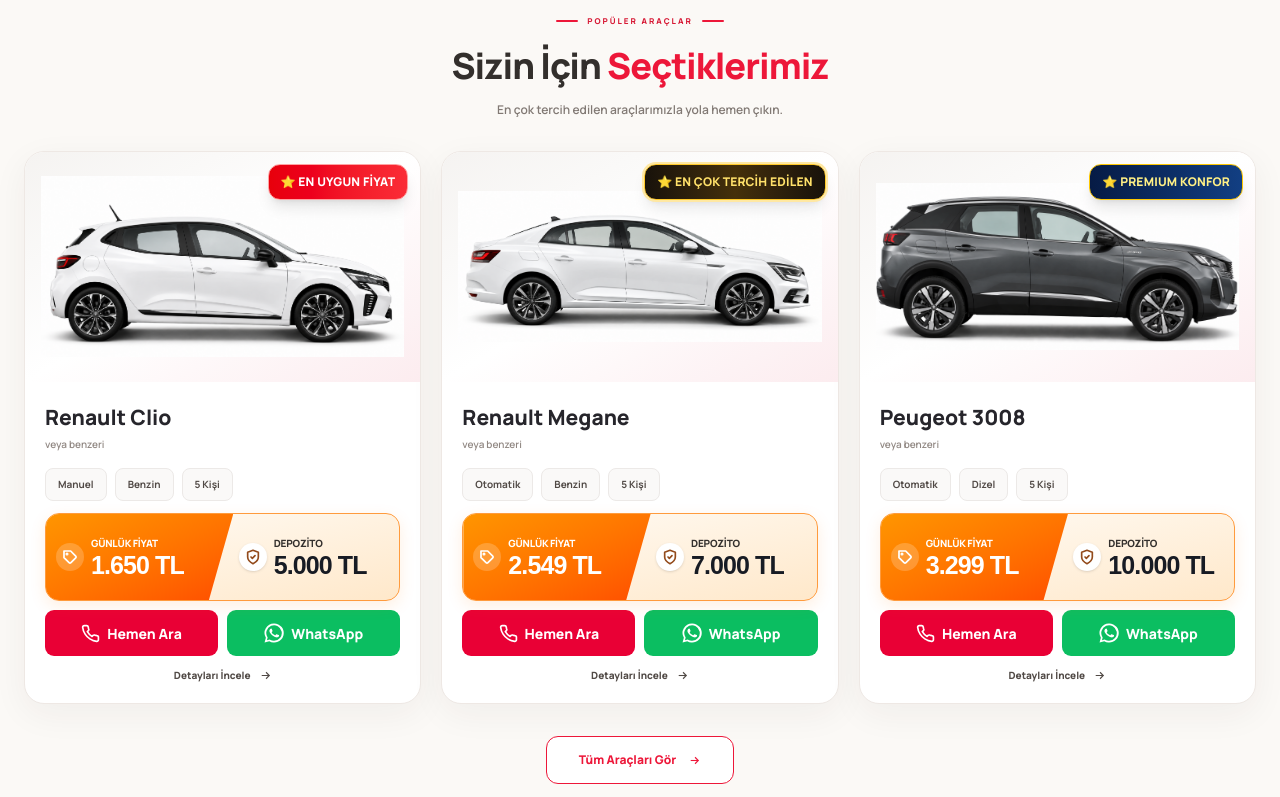
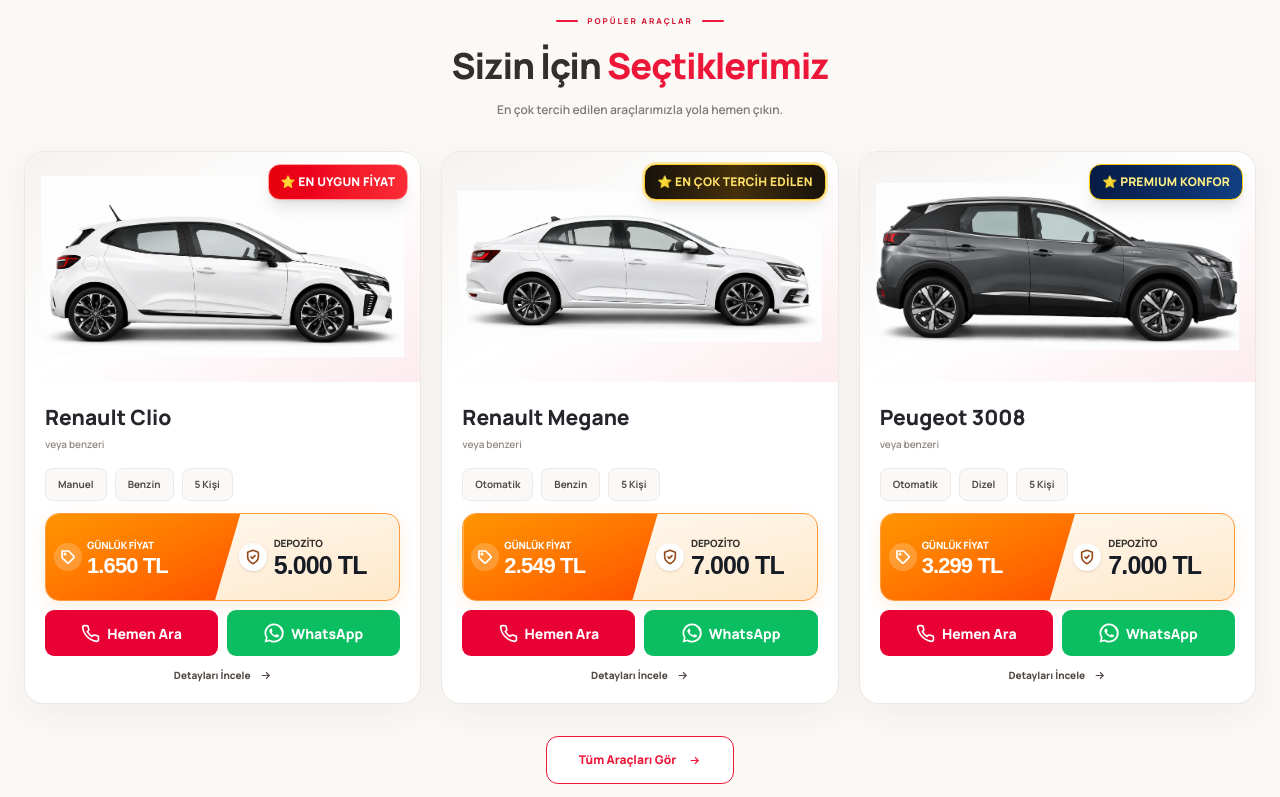
Before and after one commit to dursunalihaslak-tech/m2car-yeni, a Next.js app: page / in a window 1280 px wide. Shown: the part 376-1173 px from the top of the page. Built offline with nearby package versions, Linux system fonts and the light colour scheme.

Commit message:
Fiyat kartlari hizalama duzenlemesi

```diff
--- a/app/page.tsx
+++ b/app/page.tsx
@@ -397,12 +397,12 @@
 
   {/* TURUNCU GUNLUK FIYAT ALANI */}
   <div
-    className="absolute inset-y-0 left-0 w-[53%] bg-gradient-to-br from-[#FF9500] via-[#FF7600] to-[#FF4D00]"
+    className="absolute inset-y-0 left-0 w-[55%] bg-gradient-to-br from-[#FF9500] via-[#FF7600] to-[#FF4D00]"
     style={{ clipPath: "polygon(0 0, 100% 0, 87% 100%, 0 100%)" }}
   />
 
   {/* GUNLUK FIYAT */}
-  <div className="relative z-10 flex w-1/2 min-w-0 items-center gap-[7px] pl-[10px] pr-[2px] text-white">
+  <div className="relative z-10 flex w-1/2 min-w-0 items-center gap-[5px] pl-[8px] pr-[2px] text-white">
     <span className="flex h-[28px] w-[28px] shrink-0 items-center justify-center rounded-full bg-white/20">
       <svg width="16" height="16" viewBox="0 0 24 24" fill="none" stroke="currentColor" strokeWidth="2.6" strokeLinecap="round" strokeLinejoin="round">
         <path d="M20.59 13.41 13.41 20.59a2 2 0 0 1-2.82 0L3 13V3h10l7.59 7.59a2 2 0 0 1 0 2.82Z"/>
@@ -415,7 +415,7 @@
         GÜNLÜK FİYAT
       </div>
       <div
-        className="mt-[3px] whitespace-nowrap text-[22px] font-black leading-none tracking-[-0.9px] sm:text-[25px]"
+        className="mt-[3px] whitespace-nowrap text-[20px] font-black leading-none tracking-[-0.9px] sm:text-[22px]"
         style={{ fontFamily: "Arial, Helvetica, sans-serif", fontWeight: 900 }}
       >
         {car.price} TL
@@ -440,7 +440,7 @@
         className="mt-[3px] whitespace-nowrap text-[22px] font-black leading-none tracking-[-0.9px] text-[#171B24] sm:text-[25px]"
         style={{ fontFamily: "Arial, Helvetica, sans-serif", fontWeight: 900 }}
       >
-        {car.model.includes("Clio") ? "5.000 TL" : car.model.includes("3008") ? "10.000 TL" : "7.000 TL"}
+        {car.model.includes("Clio") ? "5.000 TL" : "7.000 TL"}
       </div>
     </div>
   </div>
```
